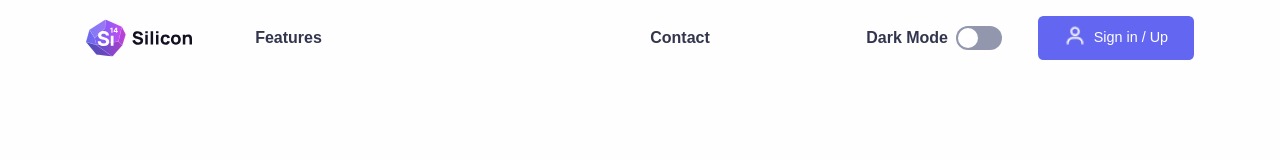
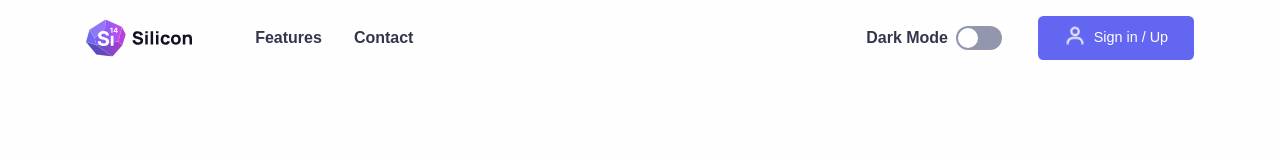
Before and after one commit to Hjungberg/SiliconReact, a React (Vite) app: page / in a window 1280 px wide. Shown: the top 160 px of the page. Built offline with nearby package versions, Linux system fonts and the light colour scheme.

Commit message:
Added Contacts to header and modded css

```diff
--- a/src/App.css
+++ b/src/App.css
@@ -320,6 +320,10 @@ h6 {
   width: 100%;
   top: 0;
 }
+.main-nav .pad2 {
+  padding-right: 2rem;
+}
+
 .main-nav .skip-link {
   padding: 1rem;
   display: inline-block;
--- a/src/assets/Header.jsx
+++ b/src/assets/Header.jsx
@@ -40,12 +40,12 @@ const Header = () => {
         </button>
 
         <ul id="main-menu" className="main-menu hide">
+          <div className="pad2">
           <li>
-            <NavLink className="nav-link hide" to='/features'>Features</NavLink>
+            <NavLink className="nav-link pad2 hide" to='/features'>Features</NavLink>
+            <NavLink className='nav-link pad2 hide' to='/contact'>Contact</NavLink>
           </li>
-          <li>
-            <NavLink className='nav-link hide' to='/contact'>Contact</NavLink>
-          </li>
+          </div>
 
           <li>
             <a href="#" className="btn btn-primary">
--- a/src/main.jsx
+++ b/src/main.jsx
@@ -1,7 +1,6 @@
 import { StrictMode } from "react";
 import { createRoot } from "react-dom/client";
 import App from "./App.jsx";
-import { createBrowserRouter, RouterProvider } from "react-router-dom";
 
 createRoot(document.getElementById("root")).render(
   <StrictMode>
```
